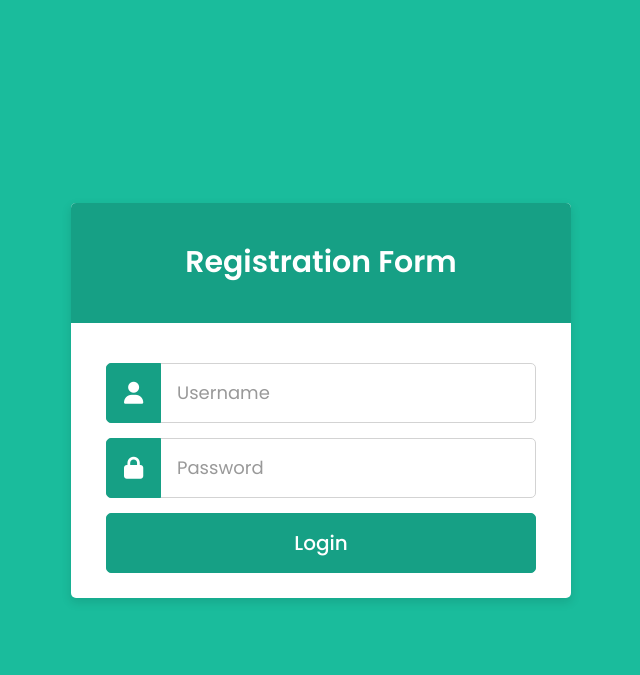
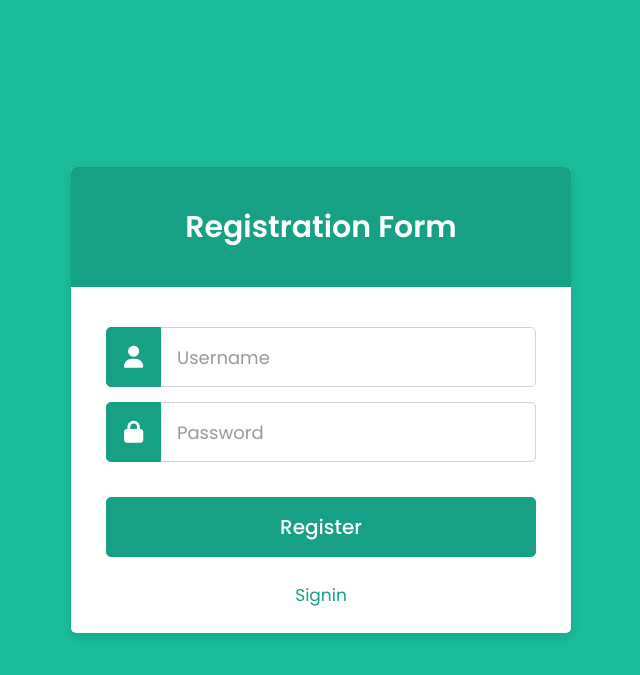
Before and after one commit to Abdullah8007/Student-Management-System-with-Flask-HTML-Templates-and-JWT-Authentication, a Flask app: page / in a window 1280 px wide. Shown: the top 675 px of the page, without its empty margins (319-959 px from the left). Run offline with Flask 3, Linux system fonts and the light colour scheme; some libraries are stand-ins or nearby versions.

Commit message:
second commit

```diff
--- a/app.py
+++ b/app.py
@@ -1,4 +1,4 @@
-from flask import Flask, render_template, request, redirect, url_for, make_response, g
+from flask import Flask, render_template, request, redirect, url_for, make_response, g, jsonify
 from flask_sqlalchemy import SQLAlchemy
 import os
 from werkzeug.security import generate_password_hash, check_password_hash
@@ -103,7 +103,7 @@ def login():
             algorithm = "HS256"
         )
 
-        response = make_response(render_template("index.html"))
+        response = make_response(redirect(url_for('home')))
         response.set_cookie("token", token, expires = expire_at, httponly = True)
 
         return response
@@ -117,12 +117,14 @@ def logout():
     response.delete_cookie("token")
     return response
 
-# @app.route('/')
-# def home():
-#     students = Student.query.all()
-#     return render_template("index.html", students = students)
+@app.route('/home')
+@token_required
+def home():
+    students = Student.query.all()
+    return render_template("index.html", students = students)
 
 @app.route('/add_student', methods = ["GET", "POST"])
+@token_required
 def add_student():
     if request.method == "POST":
         name = request.form.get("name")
@@ -151,6 +153,7 @@ def add_student():
     return render_template("add_student.html")
 
 @app.route('/student_details/<int:student_id>', methods = ["GET"])
+@token_required
 def student_details(student_id):
 
     student = Student.query.get(student_id)
@@ -158,6 +161,7 @@ def student_details(student_id):
     return render_template("student_details.html", student = student)
 
 @app.route('/update_student/<int:student_id>', methods = ["GET", "POST"])
+@token_required
 def update_student(student_id):
     student = Student.query.get(student_id)
 
@@ -185,6 +189,7 @@ def update_student(student_id):
     return render_template("update_student.html", student = student)
 
 @app.route('/delete_student/<int:student_id>')
+@token_required
 def delete_student(student_id):
 
     student = Student.query.get(student_id)
--- a/templates/base.html
+++ b/templates/base.html
@@ -20,7 +20,7 @@
     <!-- Header Start -->
     <nav class="navbar navbar-expand-lg navbar-light bg-info">
         <div class="container-fluid">
-            <a class="navbar-brand" href="/">Mumbai Coding Club</a>
+            <a class="navbar-brand" href="/home">Mumbai Coding Club</a>
             <button class="navbar-toggler" type="button" data-bs-toggle="collapse" data-bs-target="#navbarNav"
                 aria-controls="navbarNav" aria-expanded="false" aria-label="Toggle navigation">
                 <span class="navbar-toggler-icon"></span>
@@ -28,7 +28,7 @@
             <div class="collapse navbar-collapse" id="navbarNav">
                 <ul class="navbar-nav">
                     <li class="nav-item">
-                        <a class="nav-link" aria-current="page" href="/">Home</a>
+                        <a class="nav-link" aria-current="page" href="/home">Home</a>
                     </li>
                     <li class="nav-item">
                         <a class="nav-link" href="/add_student">Add Student</a>
--- a/templates/register.html
+++ b/templates/register.html
@@ -1,93 +1,10 @@
-<!-- <!DOCTYPE html>
-<html lang="en">
-
-<head>
-    <meta charset="UTF-8" />
-    <meta name="viewport" content="width=device-width, initial-scale=1.0" />
-    <title>Login</title>
-    <style>
-        body {
-            font-family: Arial, sans-serif;
-            margin: 0;
-            padding: 0;
-            display: flex;
-            justify-content: center;
-            align-items: center;
-            height: 100vh;
-        }
-
-        .main {
-            background-color: #fff;
-            border-radius: 15px;
-            box-shadow: 0 0 20px rgba(0, 0, 0, 0.2);
-            padding: 20px;
-            width: 300px;
-        }
-
-        .main h2 {
-            color: #744caf;
-            margin-bottom: 20px;
-        }
-
-        label {
-            display: block;
-            margin-bottom: 5px;
-            color: #555;
-            font-weight: bold;
-        }
-
-        input[type="text"],
-        input[type="password"],
-        select {
-            width: 100%;
-            margin-bottom: 15px;
-            padding: 10px;
-            box-sizing: border-box;
-            border: 1px solid #ddd;
-            border-radius: 5px;
-        }
-
-        button[type="submit"] {
-            padding: 15px;
-            border-radius: 10px;
-            border: none;
-            background-color: #4c53af;
-            color: white;
-            cursor: pointer;
-            width: 100%;
-            font-size: 16px;
-        }
-    </style>
-</head>
-
-<body>
-    <div class="main">
-        <h2>Login Form</h2>
-        <form action="login" method="post">
-            <label for="first">Username:</label>
-            <input type="text" id="first" name="username" required />
-
-            <label for="password">Password:</label>
-            <input type="password" id="password" name="password" title="Password must contain at least one number,
-                           one alphabet, one symbol, and be at
-                           least 8 characters long" required />
-
-            <button type="submit">
-                Submit
-            </button>
-        </form>
-    </div>
-</body>
-
-</html> -->
-
 <!DOCTYPE html>
 <html lang="en">
 
 <head>
     <meta charset="utf-8" />
     <meta name="viewport" content="width=device-width, initial-scale=1.0" />
-    <title>Login</title>
+    <title>Registration</title>
     <link rel="stylesheet" href="style.css" />
     <!-- Font Awesome CDN link for icons -->
     <link rel="stylesheet" href="https://cdnjs.cloudflare.com/ajax/libs/font-awesome/6.6.0/css/all.min.css" />
@@ -190,7 +107,7 @@
         }
 
         .wrapper form .button input {
-            margin-top: 20px 0;
+            margin-top: 20px;
             color: #fff;
             font-size: 20px;
             font-weight: 500;
@@ -234,8 +151,9 @@
                 <input type="password" placeholder="Password" name="password" required />
             </div>
             <div class="row button">
-                <input type="submit" value="Login" />
+                <input type="submit" value="Register" />
             </div>
+            <div class="signup-link"><a href="/login">Signin</a></div>
         </form>
     </div>
 </body>
```
Also changed, not shown: instance/students.db.
